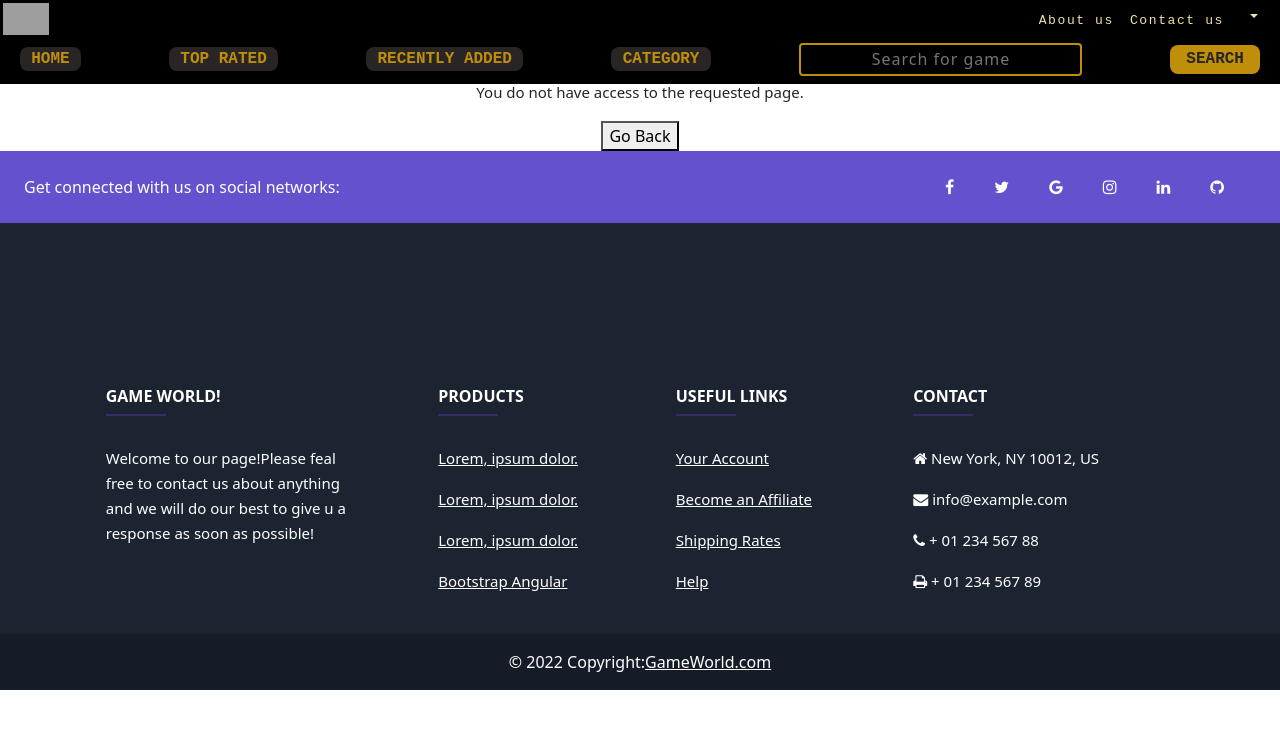
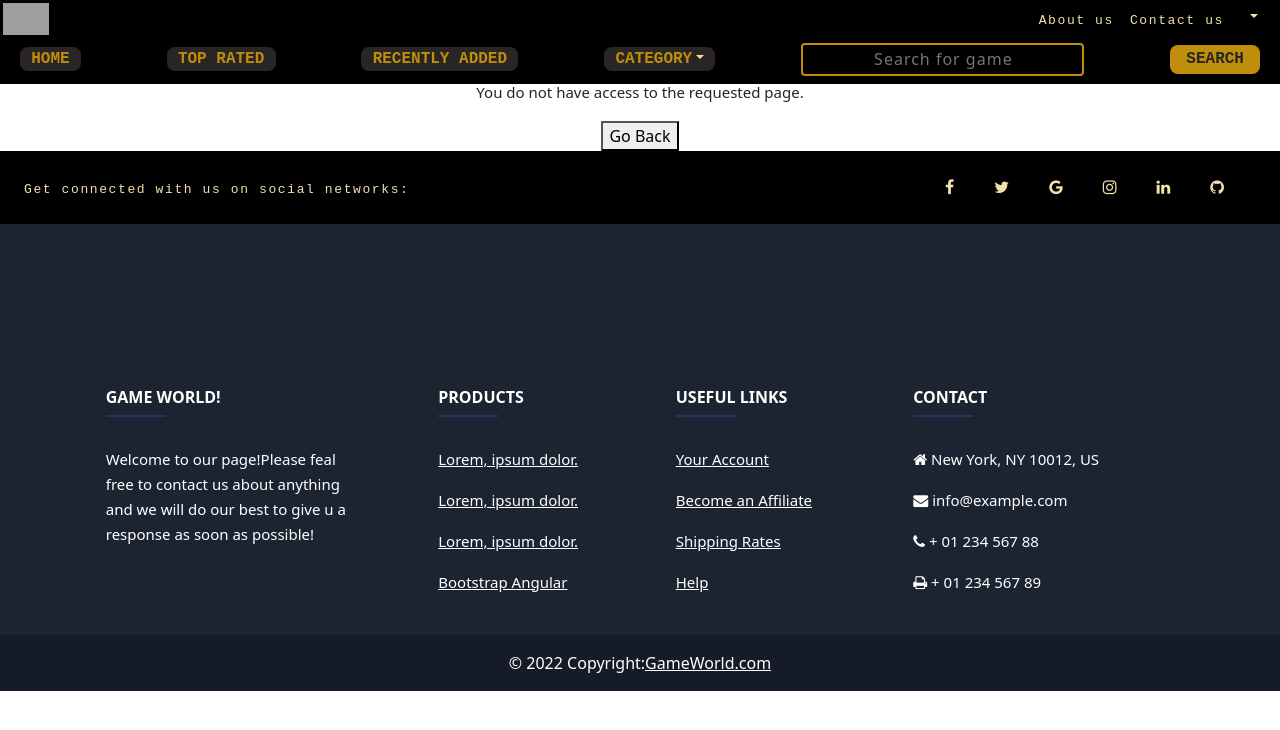
Before and after one commit to MilosDanilovic98/DevelopersLabFinalProjectg8, a React (Create React App) app: page /unauthorized in a window 1280 px wide. Shown: the top 730 px of the page. Built offline with nearby package versions, Linux system fonts and the light colour scheme; grey boxes are pictures that could not be loaded.

Commit message:
Add files via upload

```diff
--- a/src/components/Footer.js
+++ b/src/components/Footer.js
@@ -11,32 +11,32 @@ const Unauthorized = () => {
           {/* Section: Social media */}
           <section
             className="d-flex justify-content-between p-4"
-            style={{ backgroundColor: "#6351ce" }}
+            style={{ backgroundColor: "black" }}
           >
             {/* Left */}
             <div className="me-5">
-              <span>Get connected with us on social networks:</span>
+              <span className="yellowText">Get connected with us on social networks:</span>
             </div>
             {/* Left */}
             {/* Right */}
-            <div>
-              <a href="" className="text-white me-4 px-2">
-                <i className="fa fa-facebook-f" />
+            <div >
+              <a href="" className="text-white me-4 px-2" >
+                <i className="fa fa-facebook-f" style={{ color: "#f1e1ab" }}/>
               </a>
               <a href="" className="text-white me-4 px-2">
-                <i className="fa fa-twitter" />
+                <i className="fa fa-twitter" style={{ color: "#f1e1ab" }}/>
               </a>
               <a href="" className="text-white me-4 px-2">
-                <i className="fa fa-google" />
+                <i className="fa fa-google" style={{ color: "#f1e1ab" }}/>
               </a>
               <a href="" className="text-white me-4 px-2">
-                <i className="fa fa-instagram" />
+                <i className="fa fa-instagram" style={{ color: "#f1e1ab" }}/>
               </a>
               <a href="" className="text-white me-4 px-2">
-                <i className="fa fa-linkedin" />
+                <i className="fa fa-linkedin" style={{ color: "#f1e1ab" }}/>
               </a>
               <a href="" className="text-white me-4 px-2">
-                <i className="fa fa-github" />
+                <i className="fa fa-github" style={{ color: "#f1e1ab" }}/>
               </a>
             </div>
             {/* Right */}
--- a/src/components/Header2.js
+++ b/src/components/Header2.js
@@ -49,22 +49,22 @@ const Header = () => {
                     <li class="nav-item">
                         <a class="nav-link" href="#" ><span class="yellowText">Contact us</span></a>
                     </li>
-                    <li class="nav-item icon-custom dropdown">
+                    <li class="nav-item icon-custom dropleft">
                         <a role="button" id="dropdownMenuLink" data-toggle="dropdown"
                         class="nav-link dropdown-toggle d-flex align-items-center"
                         data-mdb-toggle="dropdown"
                         aria-expanded="false">
                             <span class="iconify yellowText" data-icon="bi:person-fill"></span>
                         </a>
-                        <div class="dropdown-menu yellowText" aria-labelledby="dropdownMenuLink">
+                        <div class="dropdown-menu yellowText dropdown-menu1" aria-labelledby="dropdownMenuLink">
                             {!isLoggedin && (
-                                <a class="dropdown-item" href="#" onClick={login}>Log in</a>
+                                <a class="dropdown-item dropdownText" href="#" onClick={login}>Log in</a>
                             )}
                             {!isLoggedin && (
-                                <a class="dropdown-item" href="#" onClick={register}>Sign up</a>
+                                <a class="dropdown-item dropdownText" href="#" onClick={register}>Sign up</a>
                             )}
                             {isLoggedin && (
-                                <a class="dropdown-item" href="#" onClick={signOut}>Log out</a>
+                                <a class="dropdown-item dropdownText" href="#" onClick={signOut}>Log out</a>
                             )}
                         </div>
                     </li>
@@ -104,7 +104,7 @@ const Header = () => {
         <div class="container-fluid container2">
             <ul class="navbar-nav navbar-nav-custom">
                 <li class="nav-item">
-                    <a class="nav-link" href="#" onClick={home}><span class="grayBox">HOME</span></a>
+                    <a class="nav-link" onClick={home}><span class="grayBox">HOME</span></a>
                 </li>
                 <li class="nav-item">
                     <a class="nav-link" href="#"><span class="grayBox">TOP RATED</span></a>
@@ -112,9 +112,38 @@ const Header = () => {
                 <li class="nav-item">
                     <a class="nav-link" href="#"><span class="grayBox">RECENTLY ADDED</span></a>
                 </li>
-                <li class="nav-item">
-                    <a class="nav-link" href="#"><span class="grayBox">CATEGORY</span></a>
+                <li class="nav-item dropdown">
+                    <a role="button" id="dropdownMenuLink" data-toggle="dropdown"
+                        class="nav-link dropdown-toggle "
+                        data-mdb-toggle="dropdown"
+                        aria-expanded="false" class="nav-link" href="#"><span class="grayBox dropdown-toggle" data-bs-toggle="dropdown">CATEGORY</span></a>
+                    <ul class="dropdown-menu" aria-labelledby="dropdownMenuLink">
+                        <li class="dropdown-item"><a class="dropdownText" href="#">Adventure</a></li>
+                        <li class="dropdown-item"><a class="dropdownText" href="#">Arcade</a></li>
+                        <li class="dropdown-item"><a class="dropdownText" href="#">Card & Board Game</a></li>
+                        <li class="dropdown-item"><a class="dropdownText" href="#">Fighting</a></li>
+                        <li class="dropdown-item"><a class="dropdownText" href="#">Hack and slash/Beat 'em up</a></li>
+                        <li class="dropdown-item"><a class="dropdownText" href="#">Indie</a></li>
+                        <li class="dropdown-item"><a class="dropdownText" href="#">Music</a></li>
+                        <li class="dropdown-item"><a class="dropdownText" href="#">MOBA</a></li>
+                        <li class="dropdown-item"><a class="dropdownText" href="#">Pinball</a></li>
+                        <li class="dropdown-item"><a class="dropdownText" href="#">Platform</a></li>
+                        <li class="dropdown-item"><a class="dropdownText" href="#">Point-and-click</a></li>
+                        <li class="dropdown-item"><a class="dropdownText" href="#">Puzzle</a></li>
+                        <li class="dropdown-item"><a class="dropdownText" href="#">Quiz/Trivia</a></li>
+                        <li class="dropdown-item"><a class="dropdownText" href="#">Racing</a></li>
+                        <li class="dropdown-item"><a class="dropdownText" href="#">Real Time Strategy (RTS)</a></li>
+                        <li class="dropdown-item"><a class="dropdownText" href="#">Role-playing (RPG)</a></li>
+                        <li class="dropdown-item"><a class="dropdownText" href="#">Simulator</a></li>
+                        <li class="dropdown-item"><a class="dropdownText" href="#">Sport</a></li>
+                        <li class="dropdown-item"><a class="dropdownText" href="#">Strategy</a></li>
+                        <li class="dropdown-item"><a class="dropdownText" href="#">Shooter</a></li>
+                        <li class="dropdown-item"><a class="dropdownText" href="#">Turn-based strategy (TBS)</a></li>
+                        <li class="dropdown-item"><a class="dropdownText" href="#">Tactical</a></li>
+                        <li class="dropdown-item"><a class="dropdownText" href="#">Visual Novel</a></li>
+                    </ul>
                 </li>
+
                 <li class="nav-item">
                     <a class="nav-link">
                         <div class="search">
```
Also changed, not shown: src/components/Slider.js (+21 -10 lines).
